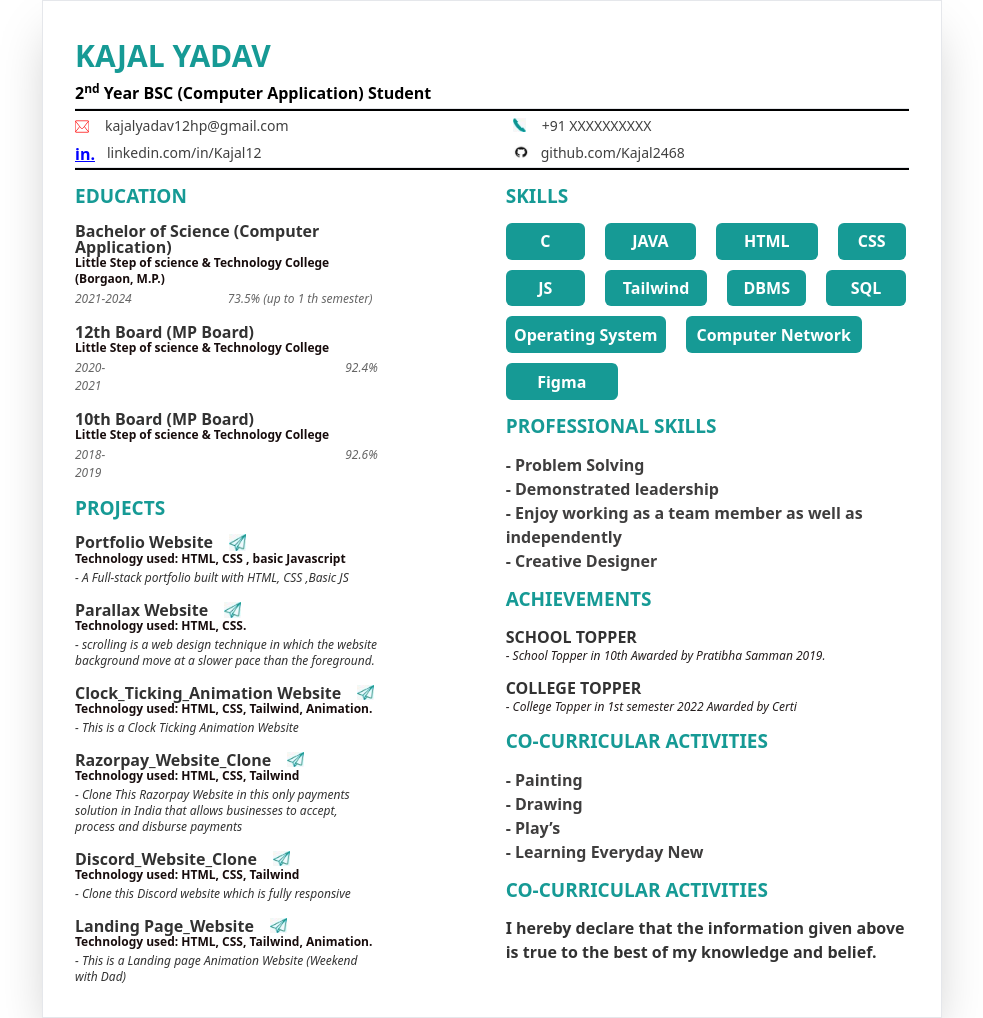
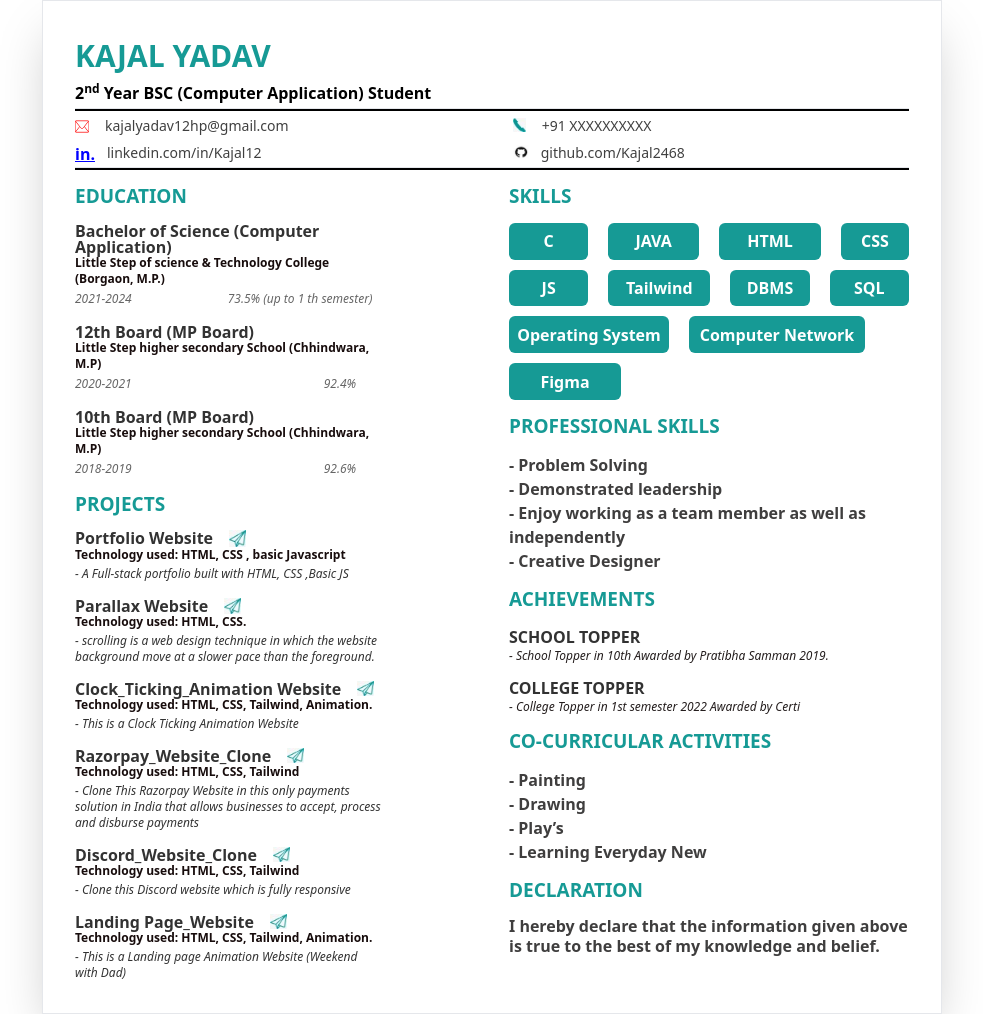
Before and after one commit to Kajal2468/CV_Resume, a website built with Vite: page index.html in a window 1280 px wide. Shown: the whole page, without its empty margins (148-1131 px from the left). Built offline with nearby package versions, Linux system fonts and the light colour scheme.

Commit message:
second commit

```diff
--- a/index.html
+++ b/index.html
@@ -44,7 +44,7 @@
  <div class="  h-[3.4px] bg-[black] mt-[1px] "> <hr></div>
 
 
-    <div class="w-[350px] flex space-x-[8rem] ">
+    <div class="flex space-x-[8rem] pr-[34p ">
       <!--Educationpart-->
 
       <div>
@@ -60,25 +60,25 @@
                 th semester)</i>
 
         </div>
+
+
             <div class="leading-4 mt-[1rem]">
-            <h2 class="font-bold opacity-80">12th Board (MP Board) </h2>
-            <p class="font-semibold  text-[#170c0c] text-[12px]">Little Step of science & Technology College </p>
+              <h2 class="font-bold opacity-80">12th Board (MP Board)  </h2>
+              <p class="font-semibold  text-[#170c0c] text-[12px]">Little Step higher secondary School (Chhindwara, M.P) </p>
 
           </div>
-            <div class="flex space-x-[15rem] mt-[3px] opacity-60 text-[12px]">
+              <div class="flex space-x-[12rem] mt-[3px] opacity-60 text-[12px]">
                   <i class="">2020-2021 </i>
                   <i>92.4%</i>
 
               </div>
 
-
-
             <div class="leading-4 mt-[1rem]">
                 <h2 class="font-bold opacity-80">10th Board (MP Board)  </h2>
-                <p class="font-semibold  text-[#170c0c] text-[12px]">Little Step of science & Technology College </p>
+                <p class="font-semibold  text-[#170c0c] text-[12px]">Little Step higher secondary School (Chhindwara, M.P) </p>
 
             </div>
-                <div class="flex space-x-[15rem] mt-[3px] opacity-60 text-[12px]">
+                <div class="flex space-x-[12rem] mt-[3px] opacity-60 text-[12px]">
                     <i class="">2018-2019 </i>
                     <i>92.6%</i>
 
@@ -202,9 +202,9 @@
     <h1>- Learning Everyday New
     </h1></div>
 
-    <h2 class="mt-3 mb-3 text-[#169a95] font-bold text-[19px]">CO-CURRICULAR ACTIVITIES
+    <h2 class="mt-3 mb-3 text-[#169a95] font-bold text-[19px]">DECLARATION
     </h2>
-    <h2 class="font-bold opacity-80">I hereby declare that the information given
+    <h2 class="font-semibold text-[#3f3e3e] leading-5">I hereby declare that the information given
         above is true to the best of my knowledge and
         belief.
         </h2>
```
Lines whose indentation alone changed are shown as unchanged.
